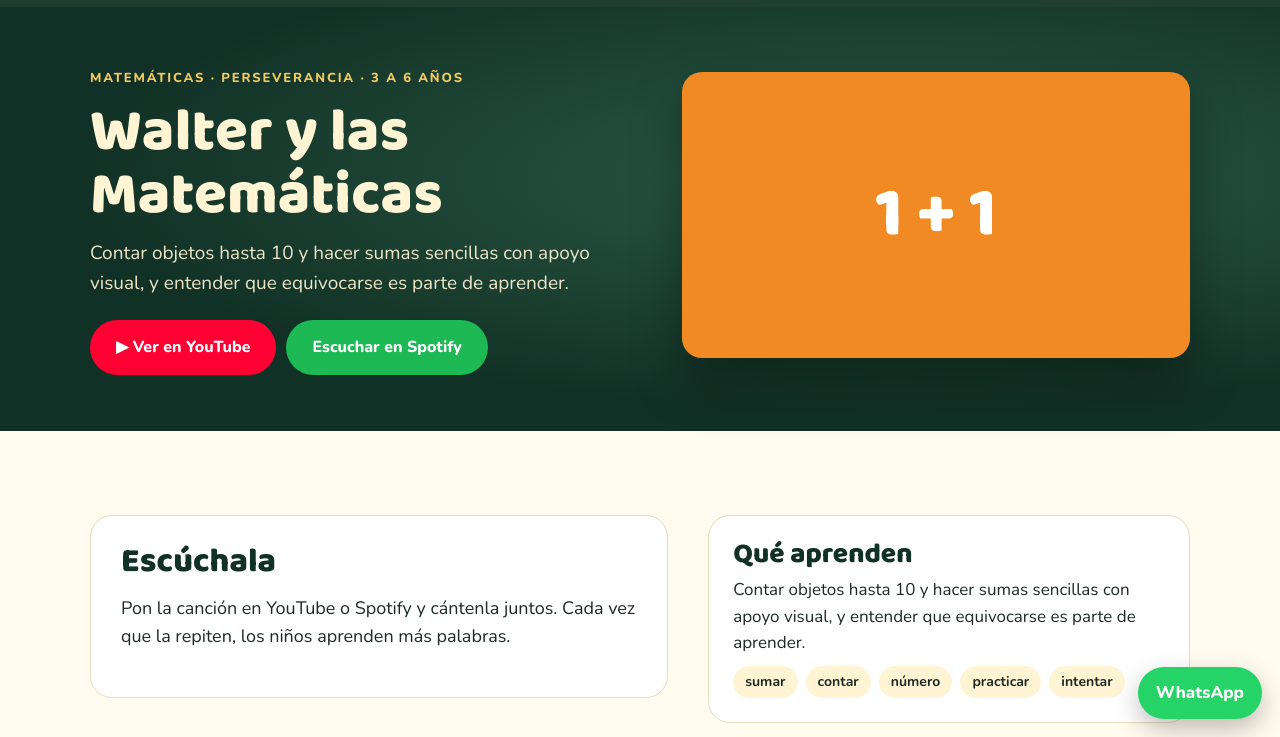
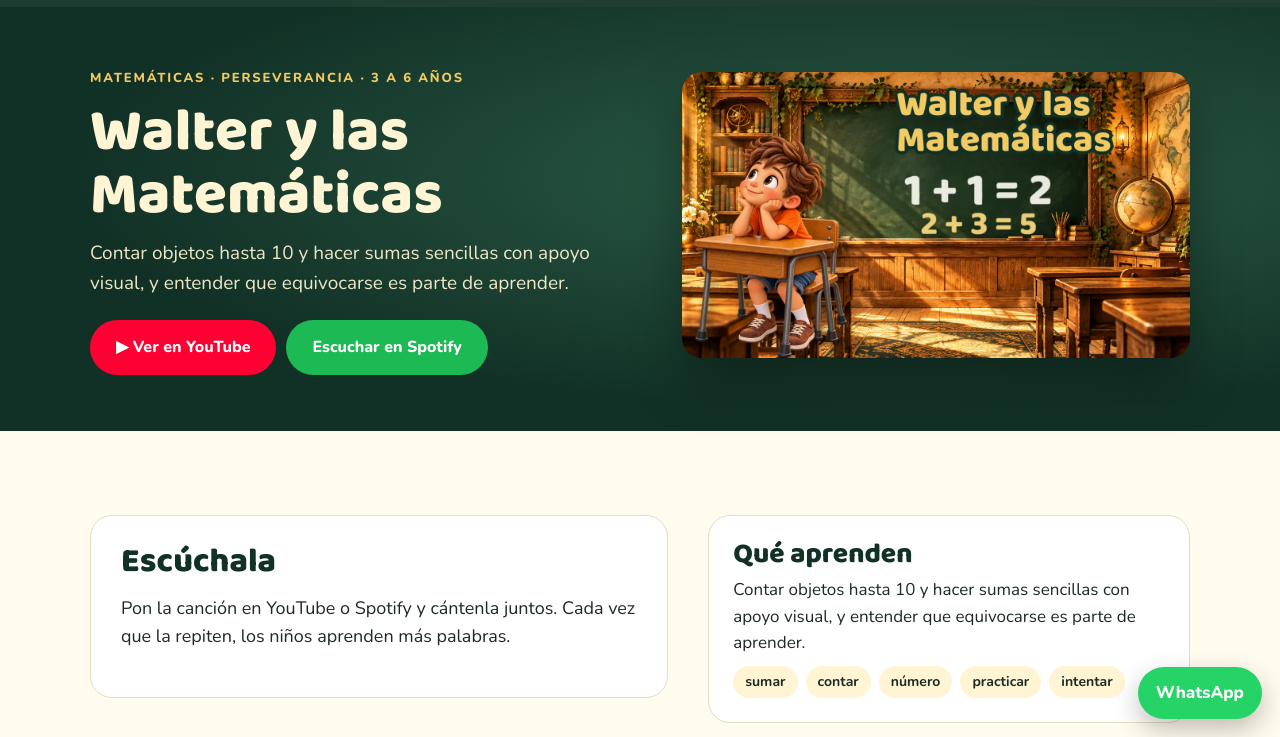
Before and after one commit to wperezmedero-star/walter-landing, a plain HTML site: page canciones/walter-y-las-matematicas.html in a window 1280 px wide. Shown: the part 63-800 px from the top of the page. Drawn offline with Linux system fonts and the light colour scheme.

Commit message:
Portada de Walter y las Matemáticas
Co-Authored-By: Claude Opus 5.5 <noreply@anthropic.com>
Claude-Session: https://claude.ai/code/session_019bitzXPPTZzZoe2gR54muJ

```diff
--- a/canciones/walter-y-las-matematicas.html
+++ b/canciones/walter-y-las-matematicas.html
@@ -6,7 +6,7 @@
 <meta name="description" content="Walter y las Matemáticas: canción infantil de matemáticas, números y sumas para niños de 3 a 6 años. Video, letra, actividades para casa y para el salón.">
 <link rel="canonical" href="https://walteraprendejugando.com/canciones/walter-y-las-matematicas.html">
 <meta property="og:title" content="Walter y las Matemáticas · Walter Aprende Jugando"><meta property="og:description" content="Walter y las Matemáticas: canción infantil de matemáticas, números y sumas para niños de 3 a 6 años. Video, letra, actividades para casa y para el salón.">
-<meta property="og:image" content="https://walteraprendejugando.com/assets/t_colores.webp">
+<meta property="og:image" content="https://walteraprendejugando.com/assets/t_matematicas.webp">
 <link rel="icon" href="../assets/icon.png"><link rel="stylesheet" href="../assets/site.css">
 <style>
 .shero{background:radial-gradient(ellipse at 70% 40%,#2b5c47 0%,var(--forest) 65%);color:var(--paper);padding:48px 0 56px}
@@ -46,7 +46,7 @@
     <p style="font-size:19px;opacity:.92;margin:0">Contar objetos hasta 10 y hacer sumas sencillas con apoyo visual, y entender que equivocarse es parte de aprender.</p>
     <div class="ctas"><a class="btn btn-yt" href="https://www.youtube.com/watch?v=xcLG0iULyTM" target="_blank" rel="noopener">▶ Ver en YouTube</a><a class="btn btn-sp" href="https://open.spotify.com/track/2bggZBl7pChStFAYrrwtTm" target="_blank" rel="noopener">Escuchar en Spotify</a></div>
   </div>
-  <div class="im ink"><div class="ph" style="background:#F28A24">1 + 1</div></div>
+  <div class="im ink"><img src="../assets/t_matematicas.webp" alt="Walter y las Matemáticas"></div>
 </div></header>
 <section><div class="wrap cols">
   <section class="lyr rv"><h2>Escúchala</h2><p class="st">Pon la canción en YouTube o Spotify y cántenla juntos. Cada vez que la repiten, los niños aprenden más palabras.</p></section>
```
Also changed, not shown: index.html (+1 -1 lines), assets/t_matematicas.webp (added).
